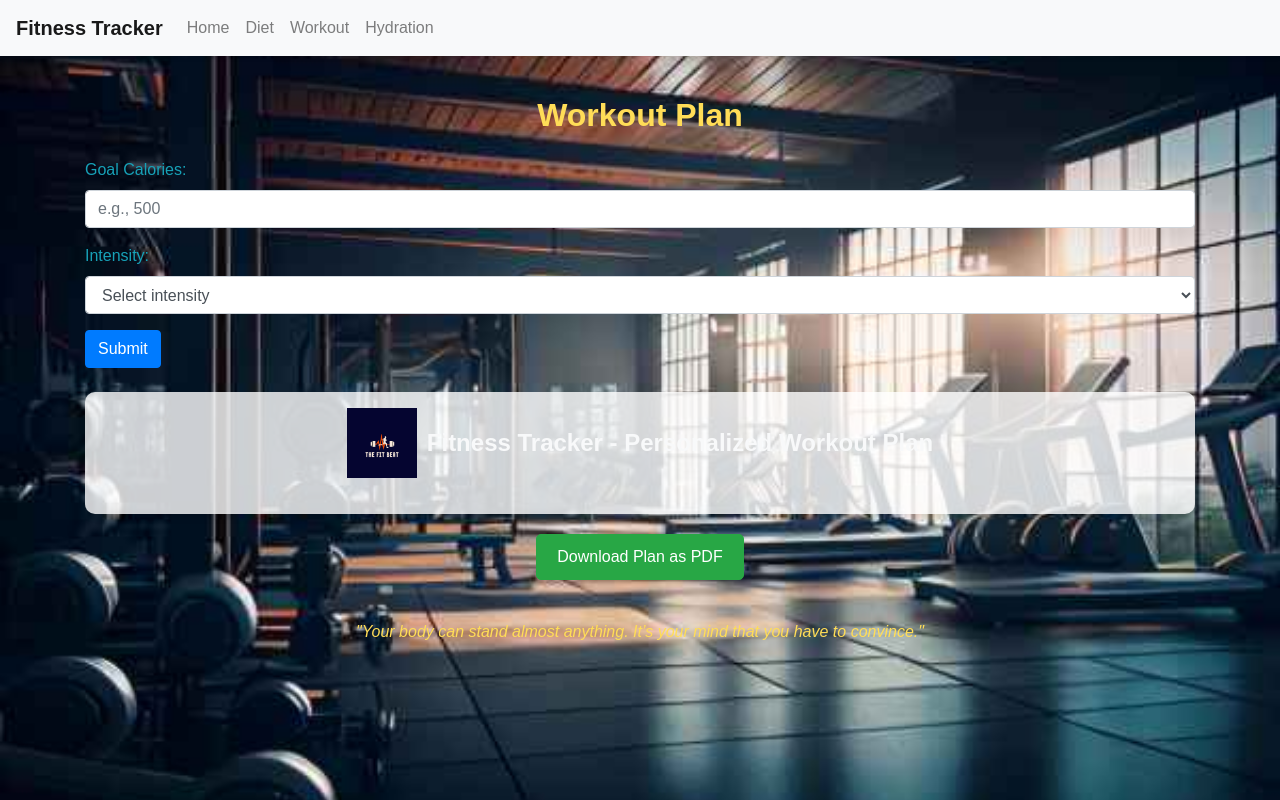
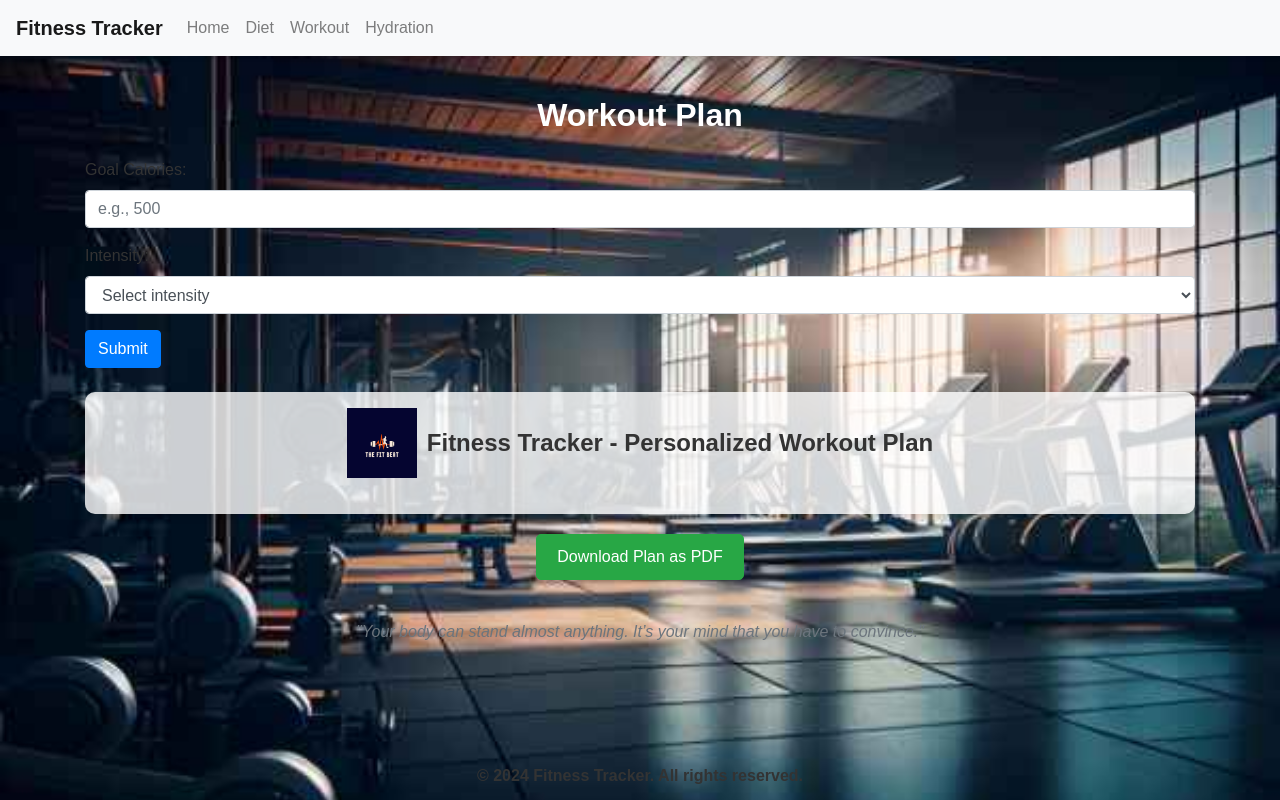
Before and after one commit to Raid-Prime/fitness_planner, a website: page public/workout.html in a window 1280 px wide. Drawn offline with nearby package versions, Linux system fonts and the light colour scheme.

Commit message:
Update workout.html

```diff
--- a/public/workout.html
+++ b/public/workout.html
@@ -15,7 +15,7 @@
             background: url('gym-background.jpg') no-repeat center center fixed;
             background-size: cover;
             font-family: 'Arial', sans-serif;
-            color: #f8f9fa;
+            color: #333;
             min-height: 100vh;
             overflow-x: hidden;
             background-attachment: fixed;
@@ -36,7 +36,6 @@
 
         .navbar-brand {
             font-weight: bold;
-            color: #17a2b8;
         }
 
         .nav-link:hover {
@@ -52,16 +51,11 @@
             margin-top: 40px;
             font-weight: bold;
             text-align: center;
-            color: #ffdd57; /* Change font color to vibrant yellow */
+            color: #fff; /* Change font color to white */
         }
 
         form label {
             font-weight: 500;
-            color: #17a2b8; /* Change form label color to vibrant cyan */
-        }
-
-        form input, form select {
-            color: #343a40; /* Set input text color to dark grey */
         }
 
         #workout-results {
@@ -75,7 +69,6 @@
         .header, .footer {
             text-align: center;
             font-weight: bold;
-            color: #17a2b8; /* Change header/footer color to vibrant cyan */
         }
 
         .page-content {
@@ -111,10 +104,6 @@
 
         .bounce {
             animation: bounce 2s;
-        }
-
-        .quote {
-            color: #ffdd57; /* Change quote color to vibrant yellow */
         }
     </style>
 </head>
@@ -174,13 +163,13 @@
             </section>
         </div>
 
-        <div style="text-align: center; margin-top: 40px; font-style: italic; color: #ffdd57;" class="fade-in quote">
+        <div style="text-align: center; margin-top: 40px; font-style: italic; color: #6c757d;" class="fade-in">
             "Your body can stand almost anything. It’s your mind that you have to convince."
         </div>
     </main>
 
-    <footer>
-        <!-- Footer content -->
+    <footer class="footer">
+        <p>&copy; 2024 Fitness Tracker. All rights reserved.</p>
     </footer>
 
     <script src="https://code.jquery.com/jquery-3.5.1.slim.min.js" defer></script>
```
